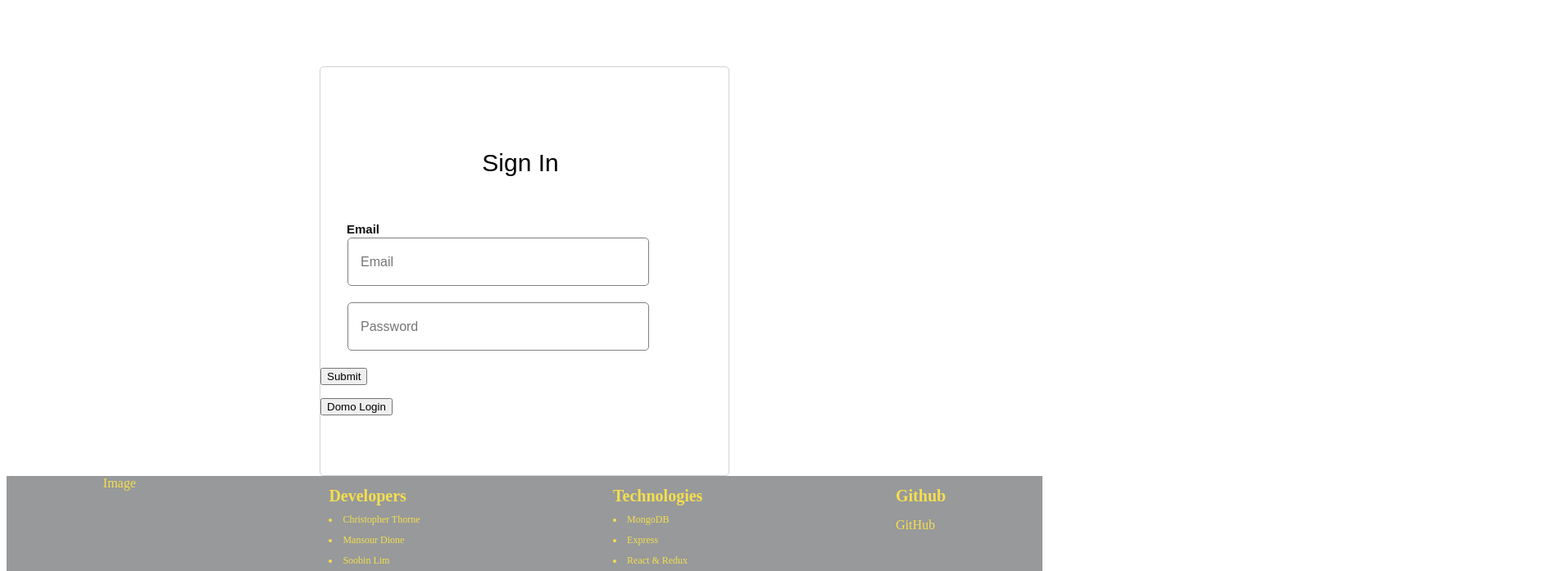
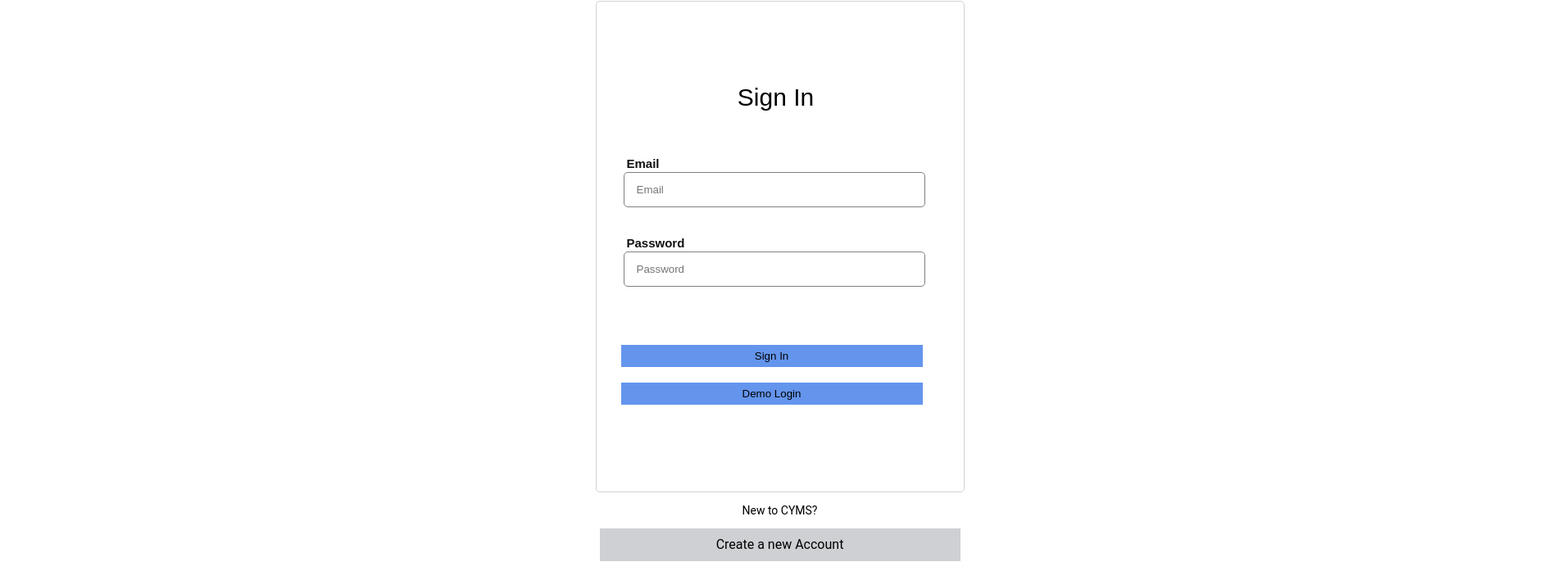
Before and after one commit to soura934/CYMS, a React (Create React App) app in the folder frontend/: page /#/login in a window 1280 px wide. Shown: the part 107-804 px from the top of the page at 82% size, 1895 px wide, since content can reach past the window. Built offline with nearby package versions, Linux system fonts and the light colour scheme.

Commit message:
did signin styling

```diff
--- a/frontend/src/components/app.js
+++ b/frontend/src/components/app.js
@@ -2,7 +2,7 @@ import React from 'react';
 import { AuthRoute } from '../util/route_util';
 import { Switch } from 'react-router-dom';
 
-import MainPageContainer from './main/main_page_container';
+
 import LoginFormContainer from './session/login_form_container';
 import SignupFormContainer from './session/signup_form_container';
 import Footer from './footer/footer';
@@ -11,7 +11,7 @@ import Splash from './splash/splash';
 
 const App = () => (
   <div>
-    <MainPageContainer />
+
 
     <Switch>
       <AuthRoute exact path="/" component={ Splash } />
@@ -19,7 +19,7 @@ const App = () => (
       <AuthRoute exact path="/signup" component={SignupFormContainer} />
     </Switch>
 
-    <Footer />
+
   </div>
 );
 
--- a/frontend/src/components/session/login_form.js
+++ b/frontend/src/components/session/login_form.js
@@ -1,6 +1,7 @@
 import React from 'react';
 import { withRouter } from 'react-router-dom';
 import '../../stylesheets/login.css';
+import { Link } from 'react-router-dom'
 class LoginForm extends React.Component {
   constructor(props) {
     super(props);
@@ -16,13 +17,13 @@ class LoginForm extends React.Component {
     this.handleDemoSubmit = this.handleDemoSubmit.bind(this);
   }
 
-//   componentWillReceiveProps(nextProps) {
-//     if (nextProps.currentUser === true) {
-//       this.props.history.push('/tweets');
-//     }
+  componentWillReceiveProps(nextProps) {
+    // if (nextProps.currentUser === true) {
+    //   this.props.history.push('/tweets');
+    // }
 
-//     this.setState({errors: nextProps.errors})
-//   }
+    this.setState({errors: nextProps.errors})
+  }
 
   update(field) {
     return e => this.setState({[field]: e.currentTarget.value});
@@ -60,7 +61,7 @@ class LoginForm extends React.Component {
                 <h1 className='Sign-in-header'> Sign In</h1>
               </div>
               <form onSubmit={this.handleSubmit}>
-          <div>
+
             <br/>
             <div className='input-section'>
               <p className='email-text'> Email</p>
@@ -70,6 +71,7 @@ class LoginForm extends React.Component {
                 placeholder="Email"
               />
             <br/>
+              <p className='email-text'> Password</p>
               <input className='input' type="password"
                 value={this.state.password}
                 onChange={this.update('password')}
@@ -77,12 +79,18 @@ class LoginForm extends React.Component {
               />
               </div>
             <br/>
-            <input type="submit" value="Submit" />
             {this.renderErrors()}
+            <div className='button-container'>
+            <input className='button' type="submit" value="Sign In" />
+           <br/>
+
+        <button className='button' onClick={this.handleDemoSubmit}>Demo Login</button>
         </div>
         </form>
-        <button onClick={this.handleDemoSubmit}>Domo Login</button>
-
+      </div>
+      <div className='Register-Link-container'>
+      <p className='register-link-text'> New to CYMS? </p>
+      <Link className='register-link' to={'/signup'}> Create a new Account </Link>
       </div>
       </div>
     );
--- a/frontend/src/components/splash/splash.jsx
+++ b/frontend/src/components/splash/splash.jsx
@@ -1,11 +1,17 @@
 import React from 'react';
+import MainPageContainer from '../main/main_page_container';
+import  Footer from '../footer/footer';
 import '../../stylesheets/splash-page.css'
 
 class Splash extends React.Component {
     render () {
         return (
+            <div>
+            <MainPageContainer />
             <div className="splash">
                 Splash Page ( Product List )
+            </div>
+            <Footer />
             </div>
         )
     }
--- a/frontend/src/stylesheets/login.css
+++ b/frontend/src/stylesheets/login.css
@@ -2,19 +2,29 @@
     display: flex;
     flex-direction: column;
     font-family: 'Roboto';
-    justify-content: center;
+
     align-items: center;
+    height: 1000px;
+
+    width: 1887px;
+
 }
 
 .Sign-in-Container{
-    height: 500px;
-    width: 500px;
+
+    height: 600px;
+    width: 450px;
+
     border: 1px solid lightgrey;
     display: block;
     flex-direction: column;
     margin-top: 100px;
+    margin-left: 30px;
+    margin-right: 30px;
     border-radius: 5px;
     box-sizing: border-box;
+
+
 }
 .Sign-text-container{
     display: flex;
@@ -48,6 +58,7 @@
     color: #111;
     font-family: Arial,sans-serif;
     margin-bottom: 0px;
+    margin-left: 5px;
 }
 .input{
     border: 1px solid gray;
@@ -55,11 +66,54 @@
     display: block;
     align-items: center;
     margin-top: 0px;
-    height: 31px;
+
     width: 336px;
     margin-left: 50px;
     margin-right: 50px;
-    font-size: 16px;
+
     margin: 1px 1px 0 1px;
     padding: 13px 15px;
 }
+
+.button-container{
+    display: flex;
+    justify-content: center;
+    flex-direction: column;
+    margin-top: 50px;
+    margin-left: 30px;
+}
+
+.button{
+    width: 368px;
+    height: 27px;
+    background: cornflowerblue;
+
+    border: none;
+}
+
+.Register-Link-container{
+    width: 450px;
+    display: flex;
+    flex-direction: column;
+
+    align-items: center;
+}
+
+.register-link-text{
+    width: 440px;
+    text-align: center;
+    font-size: 14px;
+}
+.register-link{
+    width: 440px;
+   height: 30px;
+    background-color: rgb(206, 208, 211);
+    color:black;
+    /* border: lightgray 1px solid; */
+    text-align: center;
+    text-decoration: none;
+    display: inline-block;
+    padding-top: 10px;
+
+
+}
```
Also changed, not shown: 1 other file (tests, documents, lock files or other folders). Lines whose indentation alone changed are shown as unchanged.
